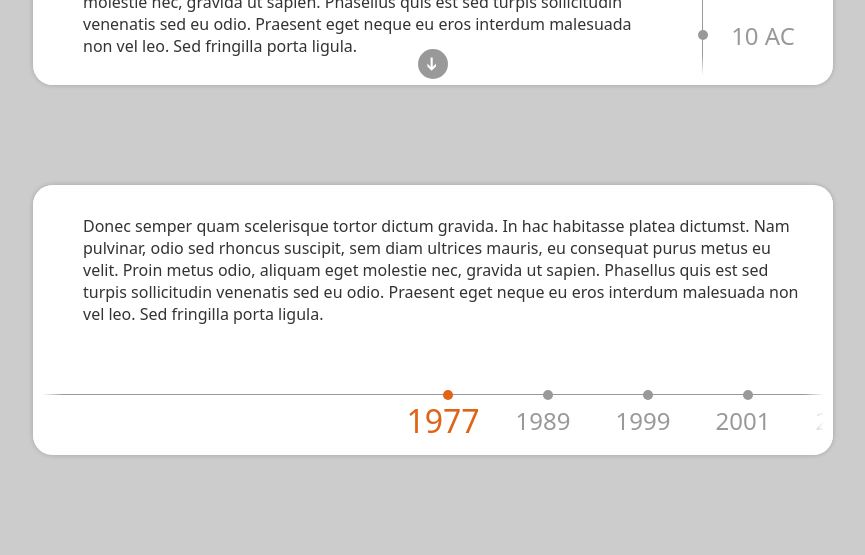
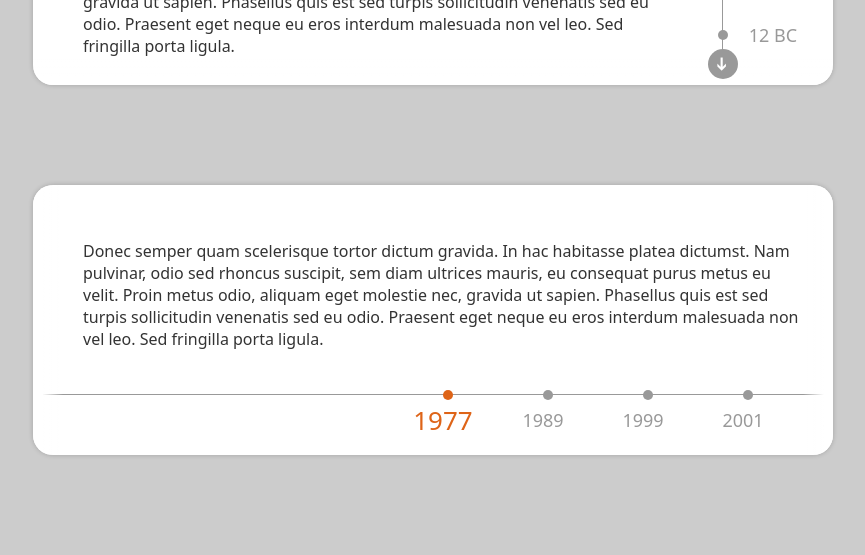
Before and after one commit to juanbrujo/jQuery-Timelinr, a plain HTML site: page functional.html in a window 1280 px wide. Shown: the part 766-1321 px from the top of the page, without its empty margins (207-1072 px from the left). Drawn offline with Linux system fonts and the light colour scheme.

Commit message:
style: got rid of float, finally

```diff
--- a/css/style-functional.css
+++ b/css/style-functional.css
@@ -4,8 +4,9 @@
   --color-text: #333333;
   --color-link: #999999;
   --color-link-hover: #de6418;
+  --color-date-line: #999999;
   --arrow-size: 30px;
-  --color-date-line: #999999;
+  --size-dates-base-size: 50px;
 }
 
 *, *::before, *::after {
@@ -64,14 +65,14 @@ body {
 .timelinr-dates {
   width: 800px;
   height: 50px;
+  display: flex;
+  transition: transform 0.3s ease;
+  will-change: transform;
 }
 
 .timelinr-dates li {
-  --base-size: 50px;
-
-  float: left;
-  width: calc(var(--base-size) * 2);
-  height: var(--base-size);
+  width: calc(var(--size-dates-base-size) * 2);
+  height: var(--size-dates-base-size);
   position: relative;
   display: flex;
   justify-content: center;
@@ -98,14 +99,14 @@ body {
 }
 
 .timelinr-dates a {
-  font-size: 24px;
+  font-size: 18px;
   color: var(--color-link);
   text-decoration: none;
   transition: font .3s ease;
 }
 
 .timelinr-dates li.current a {
-  font-size: 32px;
+  font-size: 26px;
   color: var(--color-link-hover);
 }
 
@@ -115,11 +116,15 @@ body {
 
 .timelinr-issues {
   width: 800px;
+  display: grid;
+  grid-auto-flow: column;
   min-height: 200px;
   border-width: 1px 0 0;
   border-style: solid;
   border-color: var(--color-date-line);
   overflow: auto;
+  transition: transform 0.3s ease;
+  will-change: transform;
 }
 
 .timelinr-dates-bottom .timelinr-issues {
@@ -128,7 +133,6 @@ body {
 
 .timelinr-issues li {
   width: 800px;
-  float: left;
   display: flex;
   justify-content: center;
   align-items: center;
@@ -141,7 +145,7 @@ body {
 .timelinr-next,
 .timelinr-prev {
   position: absolute;
-  top: calc(50% - (var(--arrow-size) / 2));
+  top: calc(var(--arrow-size) + (var(--arrow-size) / 2));
   width: var(--arrow-size);
   height: var(--arrow-size);
   display: flex;
@@ -169,6 +173,7 @@ body {
 .timelinr-vertical {
   width: 800px;
   height: 320px;
+  display: flex;
 }
 
 .timelinr-vertical::after,
@@ -185,14 +190,14 @@ body {
 }
 
 .timelinr-vertical .timelinr-dates {
-  width: 120px;
+  display: block;
+  width: calc(var(--size-dates-base-size) * 2);
   height: 300px;
-  float: left;
 }
 
 .timelinr-vertical .timelinr-dates li {
   width: 100%;
-  height: 100px;
+  height: var(--size-dates-base-size);
 }
 
 .timelinr-vertical .timelinr-dates li::before {
@@ -202,8 +207,8 @@ body {
 }
 
 .timelinr-vertical .timelinr-issues {
-  width: 660px;
-  float: left;
+  width: 680px;
+  grid-auto-flow: row;
   border-width: 0 0 0 1px;
 }
 
@@ -212,7 +217,7 @@ body {
 }
 
 .timelinr-vertical .timelinr-issues li {
-  width: 660px;
+  width: 100%;
   height: 300px;
 }
 
@@ -225,7 +230,7 @@ body {
 .timelinr-vertical .timelinr-next,
 .timelinr-vertical .timelinr-prev {
   top: 2%;
-  left: calc(50% - (var(--arrow-size) / 2));
+  left: calc((var(--size-dates-base-size) * 2) - (var(--arrow-size) / 2) + 10px);
   transform: rotate(-90deg);
 }
 
@@ -234,3 +239,9 @@ body {
   bottom: 2%;
   transform: rotate(90deg);
 }
+
+.timelinr-dates-right .timelinr-next,
+.timelinr-dates-right .timelinr-prev {
+  left: auto;
+  right: calc((var(--size-dates-base-size) * 2) - (var(--arrow-size) / 2) + 10px);
+}
--- a/js/timelinr-functional.js
+++ b/js/timelinr-functional.js
@@ -339,15 +339,15 @@ const createTimelinr = (userOptions = {}) => {
         }
 
         // Set up transitions for smooth animations with explicit properties
-        elements.issues.style.transition = `margin ${settings.issuesSpeed}ms ease-in-out`;
-        elements.dates.style.transition = `margin ${settings.datesSpeed}ms ease-in-out`;
+        elements.issues.style.transition = `transform ${settings.issuesSpeed}ms ease-in-out`;
+        elements.dates.style.transition = `transform ${settings.datesSpeed}ms ease-in-out`;
 
         // Initial centering of the first date
         const centerPos = calculateCenterPosition(dimensions, state.currentIndex, isHorizontal);
         if (isHorizontal) {
-            elements.dates.style.marginLeft = `${centerPos}px`;
+            elements.dates.style.transform = `${centerPos}px`;
         } else {
-            elements.dates.style.marginTop = `${centerPos}px`;
+            elements.dates.style.transform = `${centerPos}px`;
         }
     };
 
@@ -404,18 +404,18 @@ const updatePosition = (elements, dimensions, index) => {
 
         // Update issues container position
         if (isHorizontal) {
-            elements.issues.style.marginLeft = `${-dimensions.issueWidth * index}px`;
+            elements.issues.style.transform = `translateX(${-dimensions.issueWidth * index}px)`;
         } else {
-            elements.issues.style.marginTop = `${-dimensions.issueHeight * index}px`;
+            elements.issues.style.transform = `translateY(${-dimensions.issueHeight * index}px)`;
         }
 
         // Calculate and set the centered position for dates
         const centerPos = calculateCenterPosition(dimensions, index, isHorizontal);
 
         if (isHorizontal) {
-            elements.dates.style.marginLeft = `${centerPos}px`;
+            elements.dates.style.transform = `translateX(${centerPos}px)`;
         } else {
-            elements.dates.style.marginTop = `${centerPos}px`;
+            elements.dates.style.transform = `translateY(${centerPos}px)`;
         }
     };
 
```
